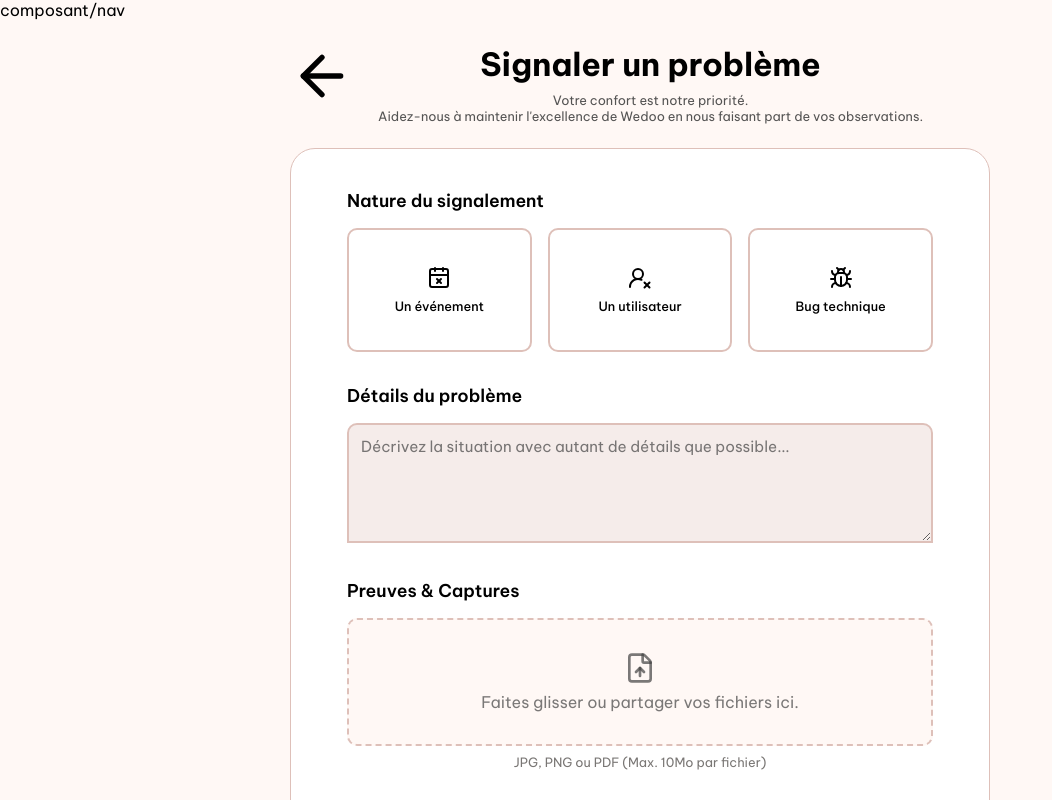
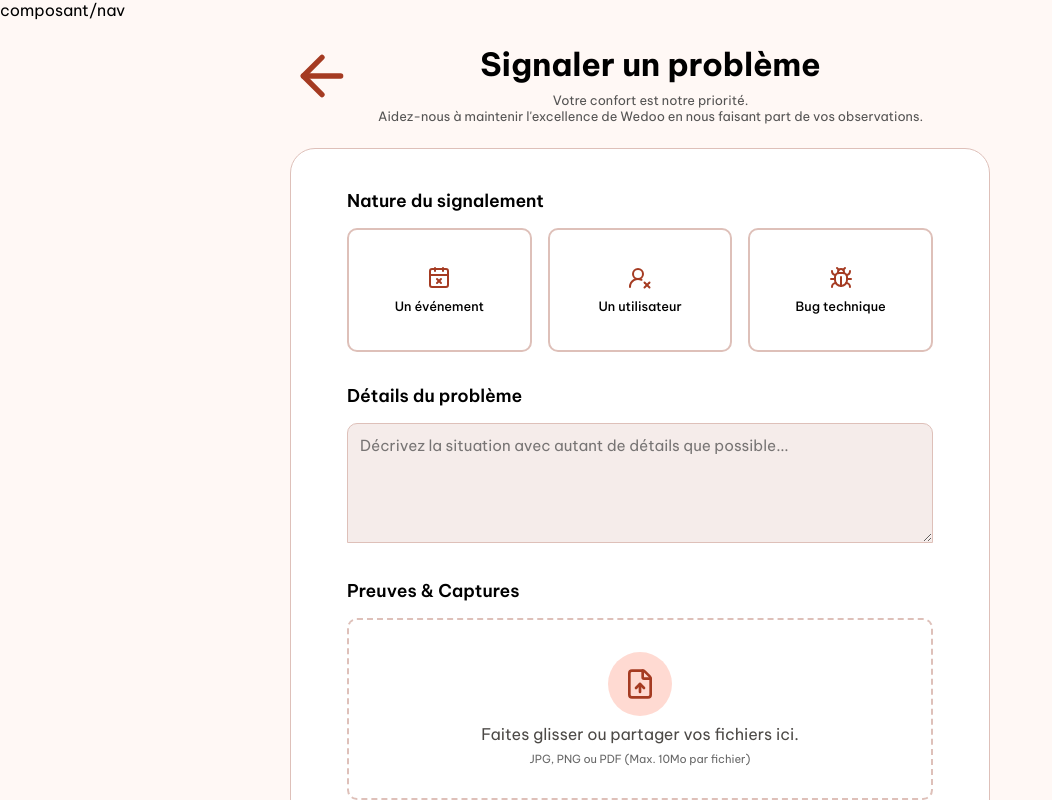
Before and after one commit to ChickenCodeSchool/Js-Team-vert-WildWlaker-P3-G3, a React (Vite) app in the folder client/: page /userreport in a window 1280 px wide. Shown: the top 800 px of the page, without its empty margins (0-1052 px from the left). Built offline with nearby package versions, Linux system fonts and the light colour scheme; a web font is replaced by a local one.

Commit message:
fix: css with new var()

```diff
--- a/client/src/components/ReportUser/ReportDetails.css
+++ b/client/src/components/ReportUser/ReportDetails.css
@@ -20,7 +20,7 @@ fieldset {
       width: 100%;
       min-height: 120px;
       padding: 12px;
-      border: 2px solid var(--border-color);
+      border: 1.8px solid var(--border-color);
       border-radius: 10px 10px 0 0;
       background: var(--input-color);
       resize: vertical;
@@ -33,7 +33,7 @@ fieldset {
 
       &:focus {
         outline: none;
-        border-color: var(--hover-color);
+        border-color: var(--icon-color);
       }
     }
   }
--- a/client/src/components/ReportUser/ReportEvidence.css
+++ b/client/src/components/ReportUser/ReportEvidence.css
@@ -17,13 +17,13 @@ fieldset {
     flex-direction: column;
     align-items: center;
     justify-content: center;
-    color: color-mix(in srgb, var(--font-grey) 70%, transparent);
+    color: color-mix(in srgb, var(--font-black) 80%, transparent);
     gap: 8px;
     width: 100%;
     padding: 32px;
     border: 2px dashed var(--border-color);
     border-radius: 10px;
-    background: var(--bg-color);
+    background: var(--bg-neutral);
     cursor: pointer;
 
     input[type="file"] {
@@ -31,18 +31,27 @@ fieldset {
     }
 
     &:hover {
-      border-color: var(--hover-color);
+      border-color: var(--icon-color);
     }
   }
 
   p {
     text-align: center;
-    font-size: 0.8rem;
-    color: color-mix(in srgb, var(--font-black) 60%, transparent);
-    margin-top: 8px;
+    font-size: 0.7rem;
+    color: color-mix(in srgb, var(--font-grey) 80%, transparent);
   }
 }
 
-.reportEvidences-icon {
-  color: var(--hover-color);
+.reportEvidence-logoIcon {
+  display: flex;
+  align-items: center;
+  justify-content: center;
+  background: var(--hover-signalement);
+  width: 64px;
+  height: 64px;
+  border-radius: 50px;
+
+  .reportEvidences-icon {
+    color: var(--icon-color);
+  }
 }
--- a/client/src/components/ReportUser/ReportEvidence.tsx
+++ b/client/src/components/ReportUser/ReportEvidence.tsx
@@ -6,11 +6,13 @@ function ReportEvidence() {
     <fieldset className="reportEvidence-global">
       <legend>Preuves & Captures</legend>
       <label className="reportEvidence-dropzone">
-        <FileUp size={32} className="reportEvidences-icon" />
+        <div className="reportEvidence-logoIcon">
+          <FileUp size={32} className="reportEvidences-icon" />
+        </div>
         <input type="file" accept=".jpg, .png, .pdf" multiple />
         Faites glisser ou partager vos fichiers ici.
+        <p>JPG, PNG ou PDF (Max. 10Mo par fichier)</p>
       </label>
-      <p>JPG, PNG ou PDF (Max. 10Mo par fichier)</p>
     </fieldset>
   );
 }
--- a/client/src/components/ReportUser/ReportType.css
+++ b/client/src/components/ReportUser/ReportType.css
@@ -36,15 +36,15 @@ fieldset {
       }
 
       &:has(input[type="radio"]:checked) {
-        background: var(--bg-color);
-        border-color: var(--hover-color);
+        background: var(--hover-signalement);
+        border-color: var(--icon-color);
       }
     }
   }
 }
 
 .reportType-icon {
-  color: var(--hover-color);
+  color: var(--icon-color);
 }
 
 @media (max-width: 428px) {
--- a/client/src/pages/UserReport/UserReport.css
+++ b/client/src/pages/UserReport/UserReport.css
@@ -17,7 +17,7 @@
     .userReport-Back {
       background: none;
       border: none;
-      color: var(--hover-color);
+      color: var(--icon-color);
       cursor: pointer;
       padding: 0;
 
@@ -69,7 +69,7 @@
         cursor: pointer;
 
         &:hover {
-          background: var(--hover-color);
+          background: var(--icon-color);
           transform: scale(1.05);
         }
       }
@@ -77,14 +77,14 @@
       button[type="button"] {
         padding: 14px 24px;
         background-color: transparent;
-        border: 2px solid var(--hover-color);
+        border: 2px solid var(--icon-color);
         border-radius: 25px;
-        color: var(--hover-color);
+        color: var(--font-brown);
         font-size: 1rem;
         cursor: pointer;
 
         &:hover {
-          background-color: var(--bg-neutral);
+          /* background-color: var(--bg-neutral); */
           transform: scale(1.05);
         }
       }
```
